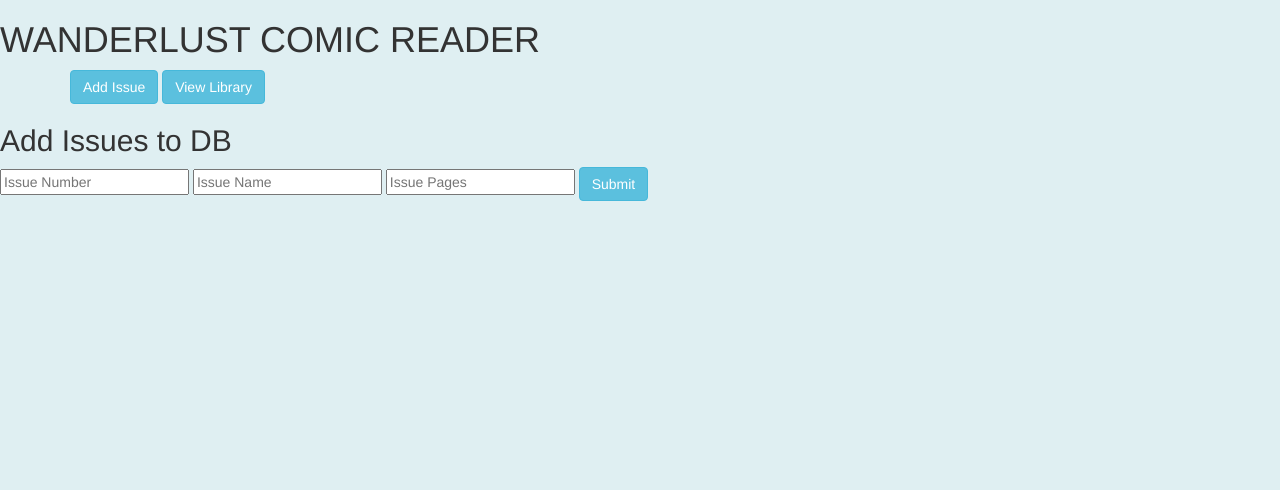
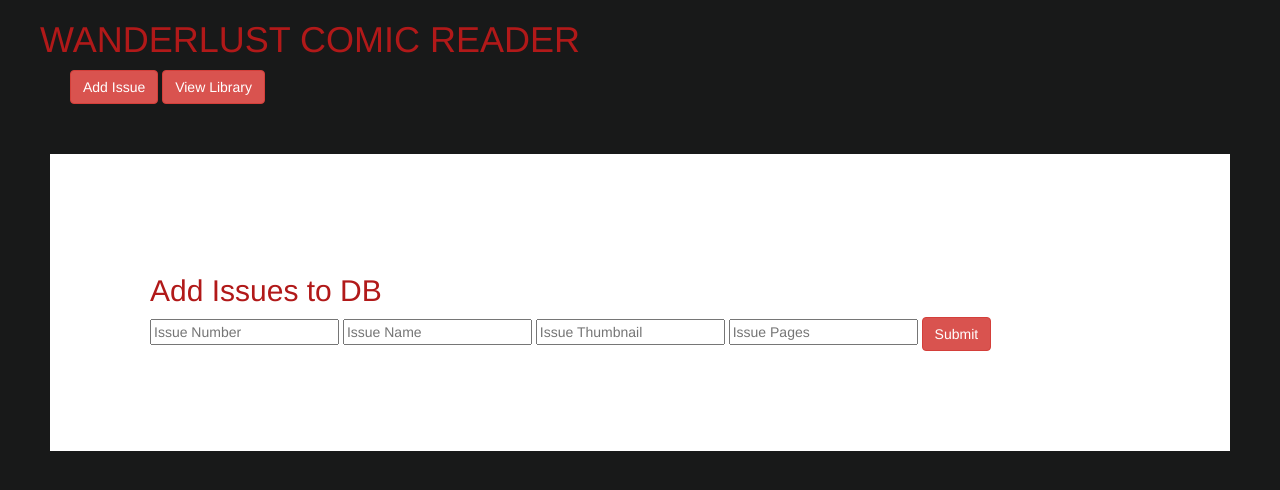
Before and after one commit to mculotta120/wanderlust_reader, a website: page views/index.html in a window 1280 px wide. Drawn offline with Linux system fonts and the light colour scheme; files whose address does not match are found by name.

Commit message:
working a little better, some better styling

```diff
--- a/models/fa_issueColl.js
+++ b/models/fa_issueColl.js
@@ -4,6 +4,7 @@ var Schema = mongoose.Schema;
 var fa_issueSchema = new mongoose.Schema({  // set up new mongoose schema
   issue_number: Number,
   issue_name: String,
+  issue_thumbnail: String,
   issue_pages: Array
 });
 
--- a/public/scripts/client.js
+++ b/public/scripts/client.js
@@ -23,6 +23,7 @@ $scope.addIssue = function(){ // adds issue on button click
   var objectToSend ={  // package object to send, with inputs
     issue_number: $scope.issueNumberBinder,
     issue_name: $scope.issueNameBinder,
+    issue_thumbnail: $scope.issueThumbnailBinder,
     issue_pages: $scope.pagesBinder  // reference these in html
   }; //end objectToSend
 
@@ -34,6 +35,7 @@ $scope.addIssue = function(){ // adds issue on button click
 
   $scope.issueNumberBinder =''; // clears input boxes
   $scope.issueNameBinder ='';
+  $scope.issueThumbnailBinder = '';
   $scope.pagesBinder ='';
 }; // end addIssue function
 
--- a/public/stylesheets/main.css
+++ b/public/stylesheets/main.css
@@ -1,3 +1,21 @@
 body{
-  background-color: #DFEFF2;
+  background-color: #181919;
+  color: #B11919;
 }
+h1{
+  text-align: left;
+  margin-left: 40px;
+}
+
+#addIn{
+  background-color: white;
+  padding: 100px;
+  margin: 50px;
+}
+
+#displayIssues{
+  background-color: white;
+  padding: 100px;
+  margin: 50px;
+
+}
--- a/server/app.js
+++ b/server/app.js
@@ -31,6 +31,7 @@ app.post( '/testPost', function( req, res ){  // POST call
   var recordToAdd={  // adds record from input
     issue_number: req.body.issue_number,
     issue_name: req.body.issue_name,
+    issue_thumbnail:req.body.issue_thumbnail,
     issue_pages: req.body.issue_pages
   };
   var newRecord=fa_issues( recordToAdd );  // saves record to database
--- a/views/index.html
+++ b/views/index.html
@@ -16,28 +16,28 @@
    <div ng-init="tab=1" >
      <div class="container">
        <div class= "buttonTab">
-         <button class="btn btn-info" ng-click="tab = 1"> Add Issue </button>
-         <button class="btn btn-info" ng-click="tab = 2"> View Library </button>
+         <button class="btn btn-danger" ng-click="tab = 1"> Add Issue </button>
+         <button class="btn btn-danger" ng-click="tab = 2"> View Library </button>
        </div>
    </div>
  <div ng-show="tab == 1" id= "addIssue">
+      <div  id="addIn" >
          <h2> Add Issues to DB</h2>
-      <div  id = display >
         <input type= "text" ng-model= "issueNumberBinder" value= "" placeholder="Issue Number" required>
         <input type= "text" ng-model= "issueNameBinder" value= "" placeholder="Issue Name" required>
+        <input type="text" ng-model="issueThumbnailBinder"  value="" placeholder="Issue Thumbnail" required>
         <input type= "text" ng-model= "pagesBinder" value= "" placeholder="Issue Pages" required>
-        <button class="btn btn-info" ng-click= "addIssue()" >Submit</button>
+        <button class="btn btn-danger" ng-click= "addIssue()" >Submit</button>
      </div>
  </div>
 
      <div ng-show="tab == 2" id= "displayIssues" class="container">
-   <h2>Display Pets</h2>
-   <button class="btn btn-info" ng-click= "getIssues()" >Show all Pets</button>
+       <h2>Available Issues</h2>
+       <button class="btn btn-danger" ng-click= "getIssues()" >Show all Issues</button>
          <div class = "row">
              <div class= "showIssues col-md-6" ng-repeat='record in allIssues'>
-           <b>Issue Number:  </b> {{ record.issue_number}} <b> Title: </b> {{ record.issue_name}}<br>
-           {{record.issue_pages}}
-           <!-- <img ng-src="{{record.photo}}" alt="{{record.pet_name}}'s photo" width: "200px" /> -->
+               <b>Issue Number:  </b> {{ record.issue_number}} <b> Title: </b> {{ record.issue_name}}
+                <img ng-src="{{record.issue_thumbnail}}" alt="{{record.issue_name}}'s cover" height= "50px" />
               </div>
           </div>
       </div>
```
Lines whose indentation alone changed are shown as unchanged.
